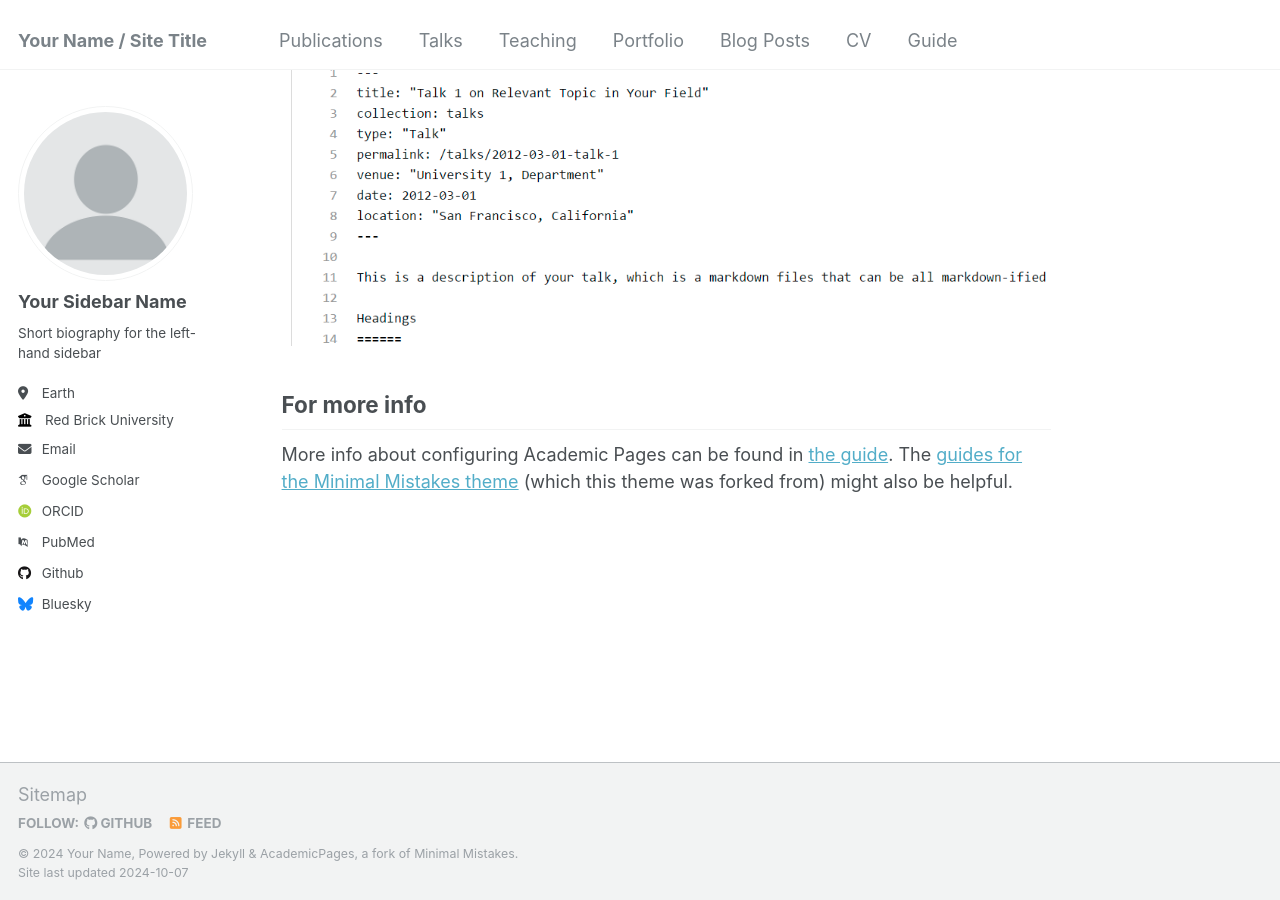
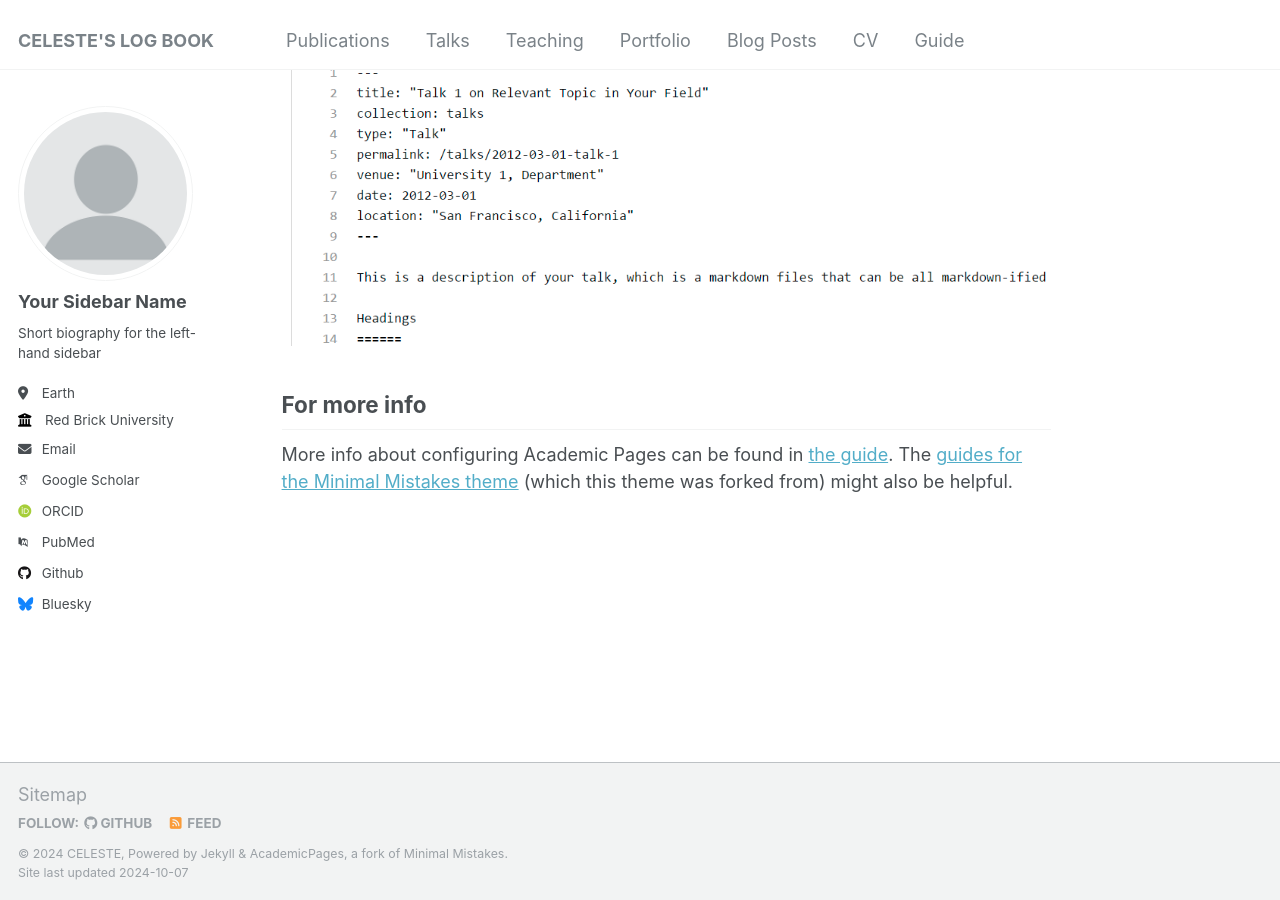
Before and after one commit to BUGERR/bugerr.github.io, a Jekyll site: the page built from _pages/about.md, in a window 1280 px wide and 900 px high, scrolled down 2643 px. Built offline with Jekyll 4.4.1, drawn with Linux system fonts in a browser that asks for light colours; some web fonts are replaced.

Commit message:
Update _config.yml

```diff
--- a/_config.yml
+++ b/_config.yml
@@ -8,9 +8,9 @@
 
 # Basic Site Settings
 locale                   : "en-US"
-title                    : "Your Name / Site Title"
+title                    : "CELESTE'S LOG BOOK"
 title_separator          : "-"
-name                     : &name "Your Name"
+name                     : &name "CELESTE"
 description              : &description "personal description"
 url                      : https://academicpages.github.io # the base hostname & protocol for your site e.g. "https://mmistakes.github.io"
 baseurl                  : "" # the subpath of your site, e.g. "/blog"
```
